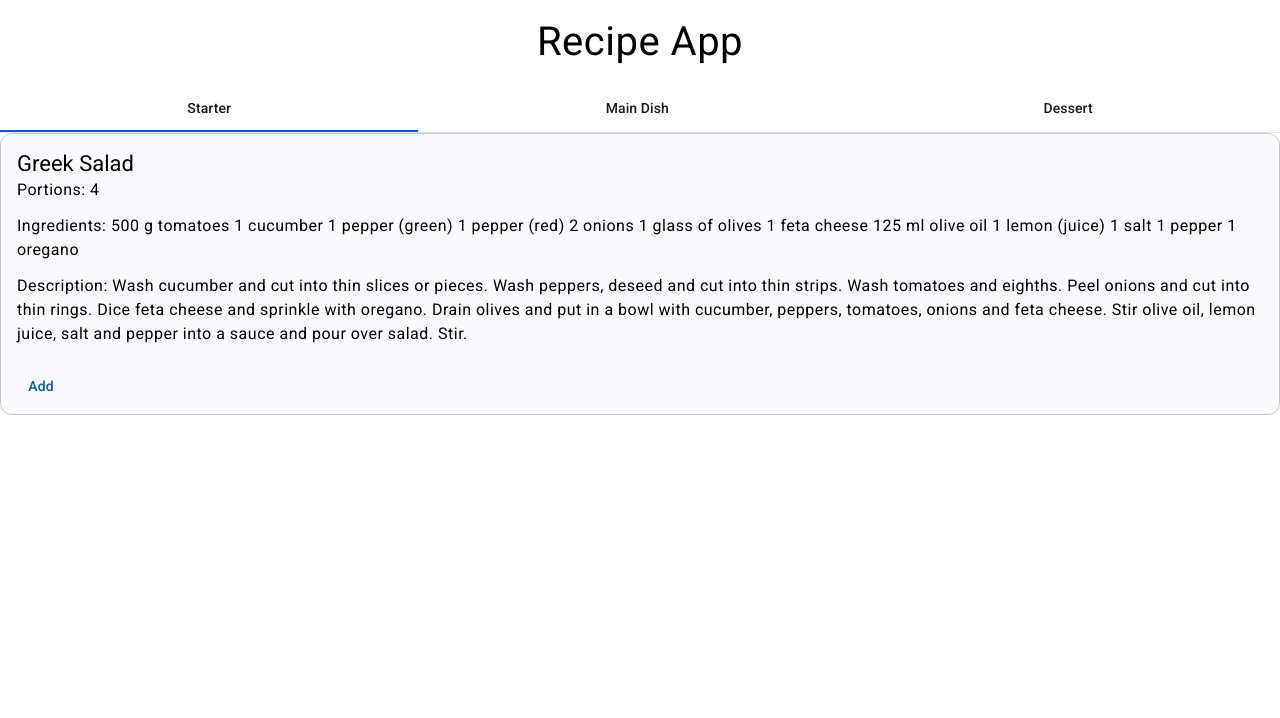
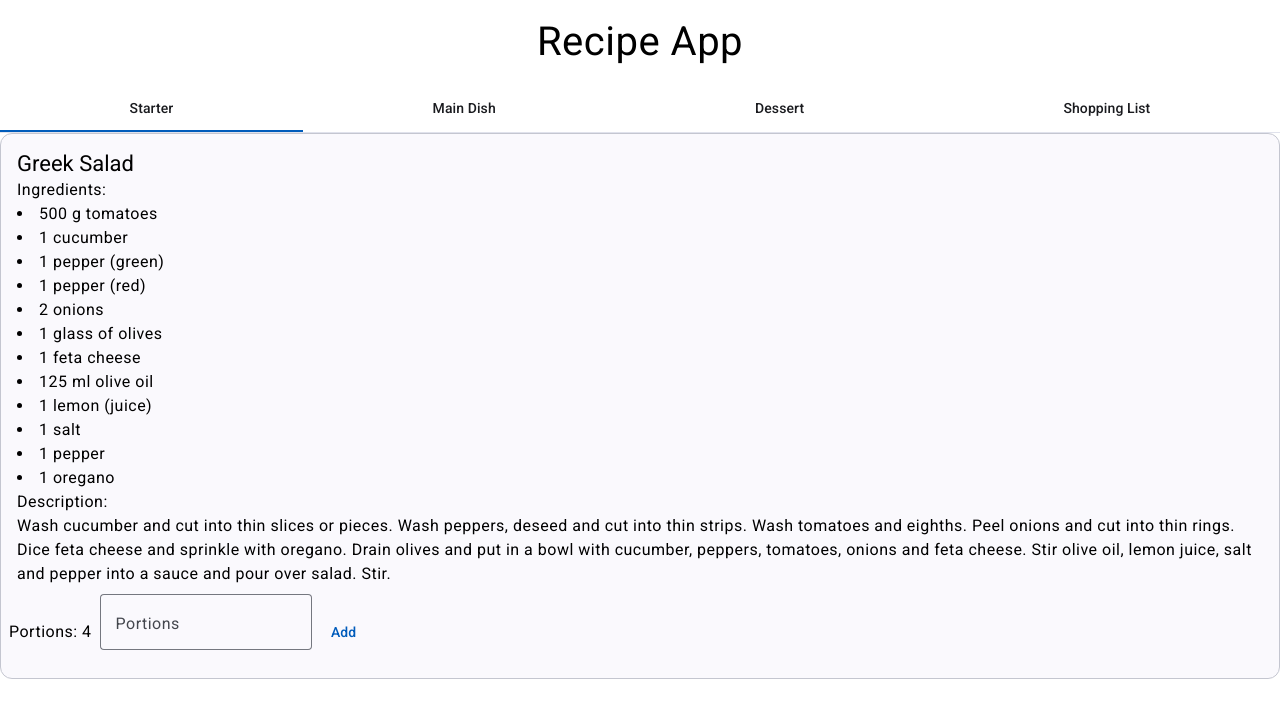
Before and after one commit to maitevargas9/recipe-app, an Angular app: page / in a window 1280 px wide. Shown: the top 718 px of the page. Built offline with nearby package versions, Linux system fonts and the light colour scheme.

Commit message:
Add input field (not working)

```diff
--- a/src/app/recipe/recipe.component.html
+++ b/src/app/recipe/recipe.component.html
@@ -5,17 +5,29 @@
     </mat-card-header>
     <mat-card-content>
       <div>
-        <p> Portions: {{ dish?.portion }} </p>
-        <p>
+        <div>
           Ingredients:
           <span *ngFor="let ing of dish?.ingredients">
-            {{ ing.amount }} {{ ing.ingredient }}
+            <li>
+              {{ ing.amount }} {{ ing.ingredient }}
+            </li>
           </span>
-        </p>
-        <p> Description: {{ dish?.description }} </p>
+        </div>
+        <div>
+          Description:
+          <div> {{ dish?.description }} </div>
+        </div>
       </div>
     </mat-card-content>
     <mat-card-actions>
+      <div> Portions: {{ dish?.portion }} </div>
+      <div>
+        <mat-form-field appearance="outline">
+          <mat-label> Portions </mat-label>
+          <input matInput type="number" [(ngModel)]="portion" (ngModelChange)="onChange($event)" class="without-spin"
+            placeholder="{{ dish?.portion }}" />
+        </mat-form-field>
+      </div>
       <button mat-button> Add </button>
     </mat-card-actions>
   </mat-card>
--- a/src/app/recipe/recipe.component.scss
+++ b/src/app/recipe/recipe.component.scss
@@ -0,0 +1,8 @@
+mat-form-field {
+  margin-left: 8px;
+}
+
+input.without-spin::-webkit-outer-spin-button,
+input.without-spin::-webkit-inner-spin-button {
+  display: none;
+}
--- a/src/app/recipe/recipe.component.ts
+++ b/src/app/recipe/recipe.component.ts
@@ -1,18 +1,35 @@
-import { Component, Input } from '@angular/core';
+import { Component, Input, OnInit } from '@angular/core';
 import { MatCardModule } from '@angular/material/card';
 import { MatButtonModule } from '@angular/material/button';
 import { CommonModule } from '@angular/common';
+import { MatInputModule } from '@angular/material/input';
+import { MatFormFieldModule } from '@angular/material/form-field';
+import { FormsModule, NgForm } from '@angular/forms';
 import { Recipe } from '../shared/recipe';
 
 @Component({
   selector: 'app-recipe',
   standalone: true,
-  imports: [MatCardModule, MatButtonModule, CommonModule],
+  imports: [
+    MatCardModule,
+    MatButtonModule,
+    CommonModule,
+    MatInputModule,
+    MatFormFieldModule,
+    FormsModule,
+  ],
   templateUrl: './recipe.component.html',
   styleUrl: './recipe.component.scss',
 })
-export class RecipeComponent {
+export class RecipeComponent implements OnInit {
   @Input() dish: Recipe | null = null;
+  portion = this.dish?.portion;
 
   constructor() {}
+
+  ngOnInit() {}
+
+  onChange(port: number) {
+    console.log(port);
+  }
 }
--- a/src/app/recipes/recipes.component.html
+++ b/src/app/recipes/recipes.component.html
@@ -15,5 +15,8 @@
         <app-recipe [dish]="d"></app-recipe>
       </div>
     </mat-tab>
+    <mat-tab label="Shopping List">
+      <app-shopping-list> </app-shopping-list>
+    </mat-tab>
   </mat-tab-group>
 </body>
--- /dev/null
+++ b/src/app/shared/shoppinglist.ts
@@ -0,0 +1,5 @@
+import { Ingredient } from './ingredient';
+
+export interface ShoppingList {
+  ingredients: Ingredient[];
+}
--- /dev/null
+++ b/src/app/shopping-list/shopping-list.component.html
@@ -0,0 +1,16 @@
+<body>
+  <table class="example-table mat-elevation-z8" mat-table recycleRows [dataSource]="dataSource">
+    <ng-container matColumnDef="amount">
+      <th mat-header-cell *matHeaderCellDef> No. </th>
+      <td mat-cell *matCellDef="let element"> {{element.position}} </td>
+    </ng-container>
+
+    <ng-container matColumnDef="ingredient">
+      <th mat-header-cell *matHeaderCellDef> Name </th>
+      <td mat-cell *matCellDef="let element"> {{element.name}} </td>
+    </ng-container>
+
+    <tr mat-header-row *matHeaderRowDef="displayedColumns"></tr>
+    <tr mat-row *matRowDef="let row; columns: displayedColumns;"></tr>
+  </table>
+</body>
--- /dev/null
+++ b/src/app/shopping-list/shopping-list.component.scss
@@ -0,0 +1,3 @@
+table {
+  width: 100%;
+}
--- /dev/null
+++ b/src/app/shopping-list/shopping-list.component.ts
@@ -0,0 +1,28 @@
+import { Component } from '@angular/core';
+import { MatTableModule } from '@angular/material/table';
+import { ShoppingList } from '../shared/shoppinglist';
+import { Ingredient } from '../shared/ingredient';
+
+export interface PeriodicElement {
+  name: string;
+  position: number;
+}
+
+const ELEMENT_DATA: Ingredient[] = [
+  { amount: 1, ingredient: 'Hydrogen' },
+  { amount: 2, ingredient: 'Helium' },
+];
+
+@Component({
+  selector: 'app-shopping-list',
+  standalone: true,
+  imports: [MatTableModule],
+  templateUrl: './shopping-list.component.html',
+  styleUrl: './shopping-list.component.scss',
+})
+export class ShoppingListComponent {
+  constructor() {}
+  shoppingList: ShoppingList | null = null;
+  displayedColumns: string[] = ['amount', 'ingredient'];
+  dataSource = ELEMENT_DATA;
+}
```
Also changed, not shown: src/app/recipes/recipes.component.ts (+10 -1 lines), 1 other file (tests, documents, lock files or other folders).
